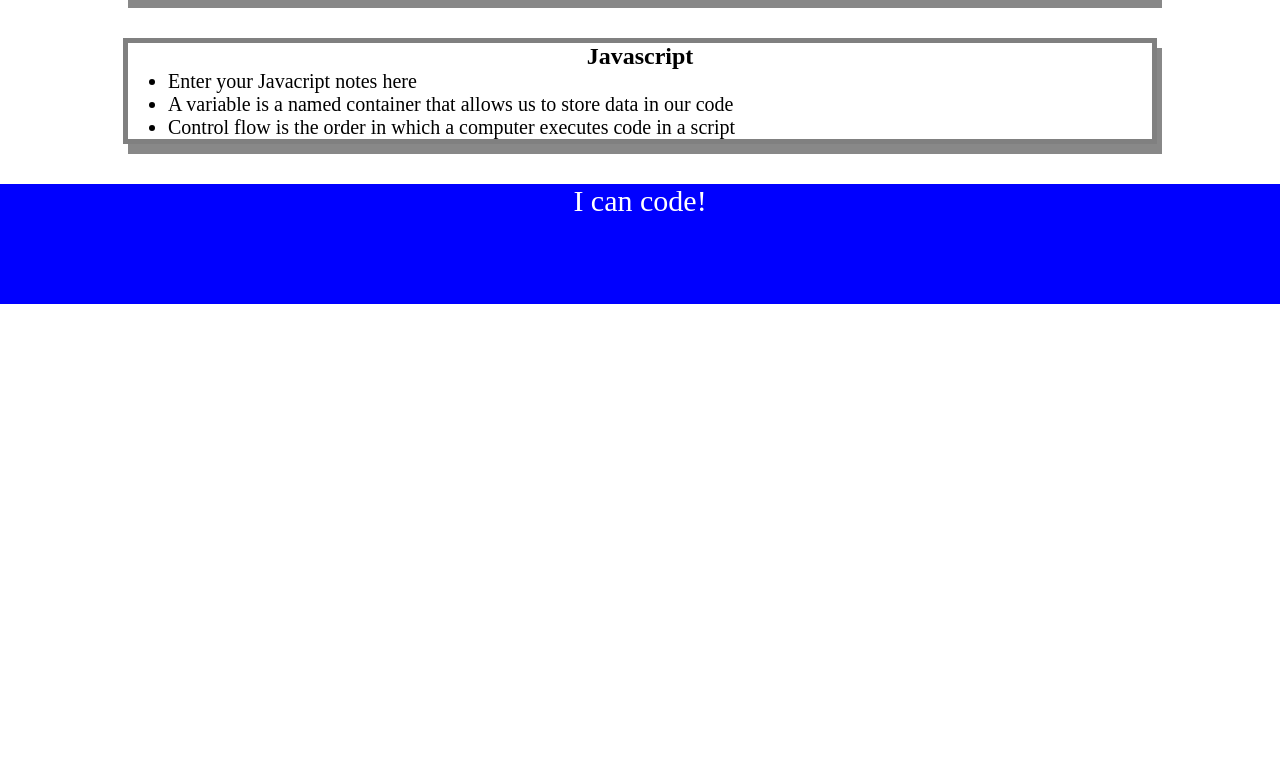
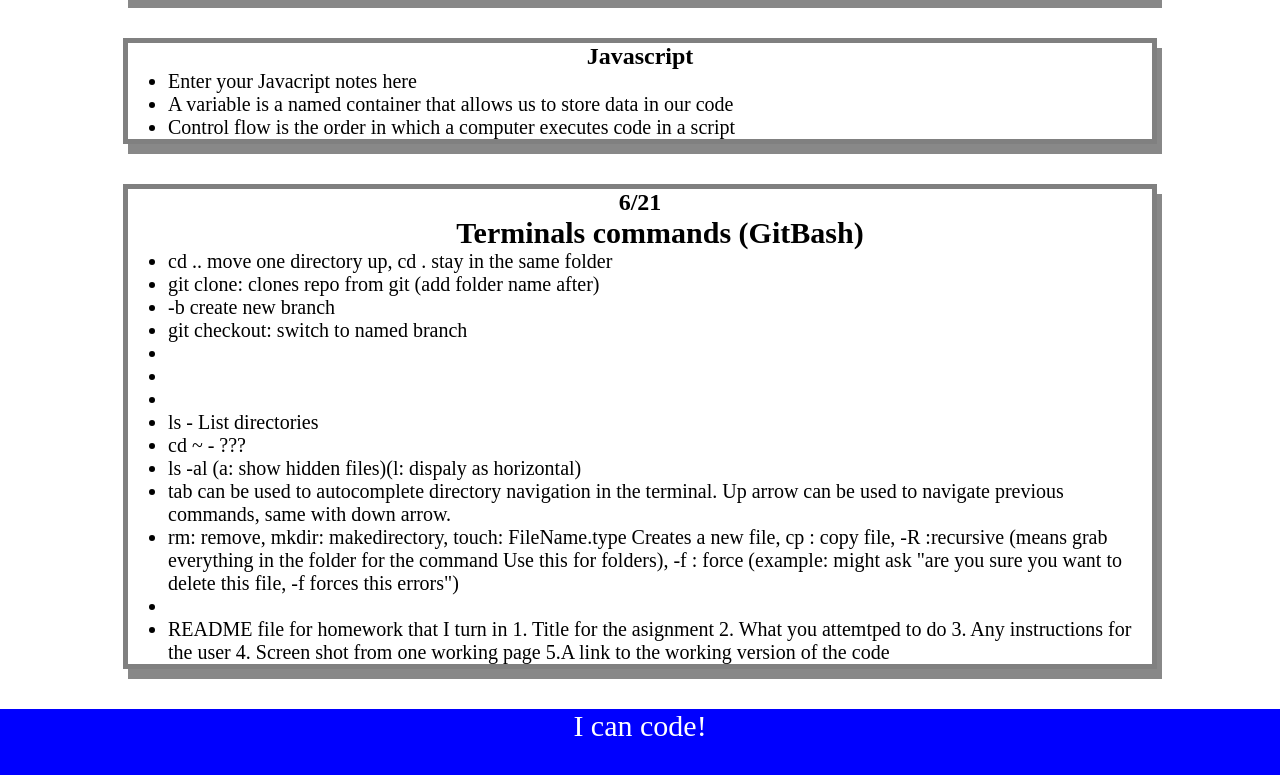
Before and after one commit to pkykev/prework-study-guide, a plain HTML site: page index.html in a window 1280 px wide. Shown: the part 629-1404 px from the top of the page. Before the commit the page ends 933 px from the top, so only its background shows below. Drawn offline with Linux system fonts and the light colour scheme.

Commit message:
updated notes

```diff
--- a/index.html
+++ b/index.html
@@ -58,7 +58,7 @@
 
             <li>Enter your Git notes here</li>
 
-              <h3><font color="#cd5c5c">Git commands</font></h3>
+              <h3><font color="#cd5c5c", size="4">Git commands</font></h3>
 
                 <li>git status: checks what branch we are currently on</li>
 
@@ -83,6 +83,39 @@
             <li>Control flow is the order in which a computer executes code in a script</li>
 
           </ul>
+          </section>
+
+        <section class="card" id="Todays Notes">
+
+          <h2>6/21</h2>
+
+          <ul>
+          <h2>Terminals commands (GitBash)</h2>
+            <li>cd .. move one directory up, cd . stay in the same folder</li>
+            <li>git clone: clones repo from git (add folder name after)</li>
+            <li>-b create new branch</li>
+            <li>git checkout: switch to named branch</li>
+            <li></li>
+            <li></li>
+            <li></li>
+            <li>ls - List directories</li>
+            <li>cd ~ - ???</li>
+            <li>ls -al (a: show hidden files)(l: dispaly as horizontal)</li>
+            <li>tab can be used to autocomplete directory navigation in the terminal. Up arrow can be used to navigate previous commands, same with down arrow.</li>
+            <li>rm: remove, mkdir: makedirectory, touch: FileName.type Creates a new file, cp : copy file, -R :recursive (means grab everything in the folder for the command Use this for folders), -f : force (example: might ask "are you sure you want to
+              delete this file, -f forces this errors")
+            </li>
+            <li></li>
+            <li>README file for homework that I turn in
+
+              1. Title for the asignment
+              2. What you attemtped to do
+              3. Any instructions for the user
+              4. Screen shot from one working page
+              5.A link to the working version of the code
+            </li>
+
+          </ul>
 
         </section>
     </main>
```
Also changed, not shown: assets/index.html (added, +24 -0 lines).
